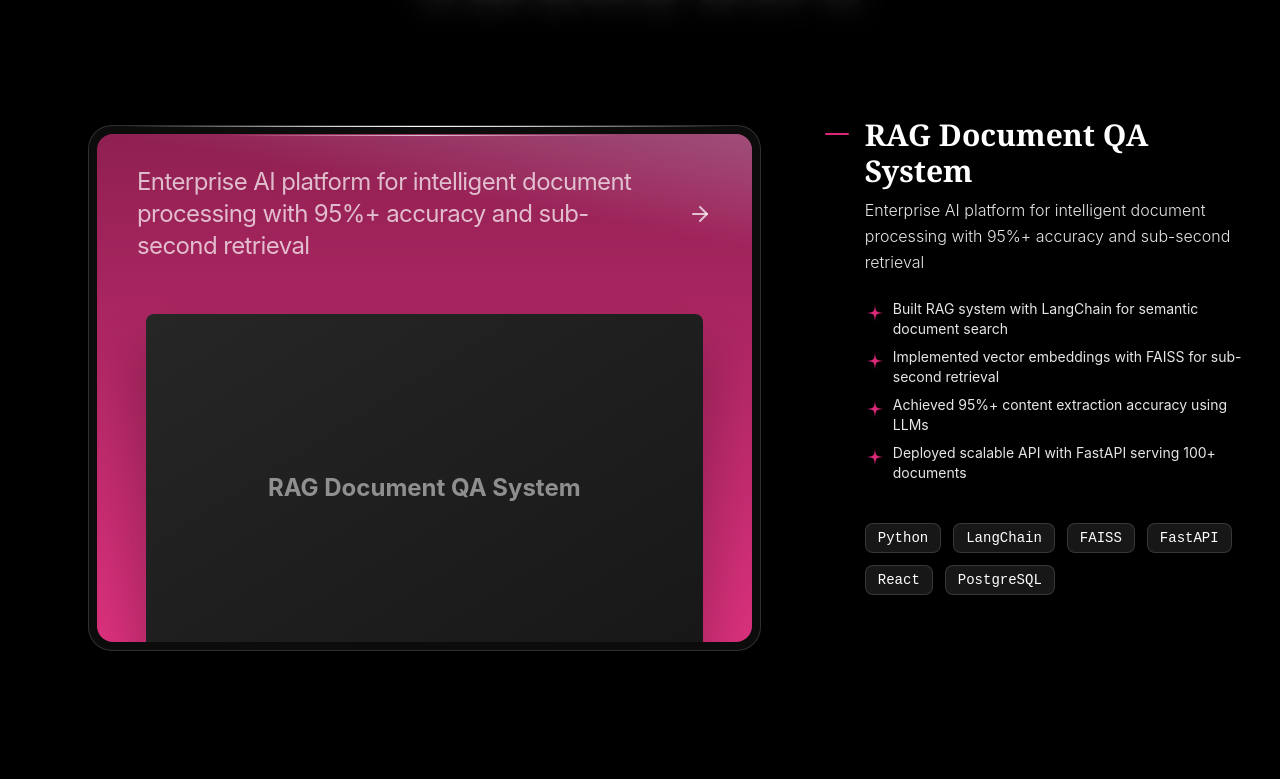
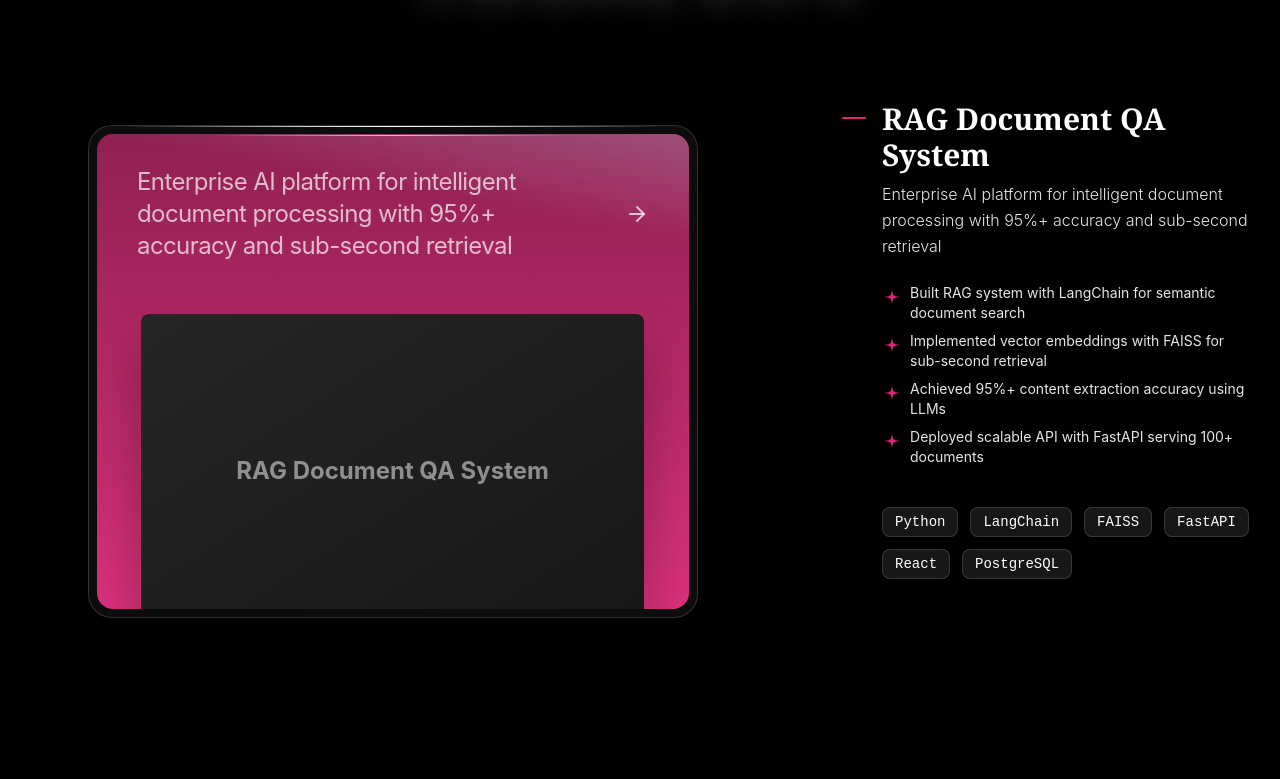
Before and after one commit to Ved0715/vedanta-profile, a Next.js app: page / in a window 1280 px wide. Shown: the part 2741-3520 px from the top of the page. Built offline with nearby package versions, Linux system fonts and the light colour scheme.

Commit message:
strct scroll reele fixed some minor changes to make.

```diff
--- a/src/app/globals.css
+++ b/src/app/globals.css
@@ -29,7 +29,6 @@ body {
   color: #fafafa;
   font-family: -apple-system, BlinkMacSystemFont, "Segoe UI", Roboto, "Helvetica Neue", Arial, sans-serif;
   line-height: 1.6;
-  overflow-x: hidden;
   font-feature-settings: "kern" 1;
   -webkit-font-smoothing: antialiased;
   -moz-osx-font-smoothing: grayscale;
--- a/src/app/page.tsx
+++ b/src/app/page.tsx
@@ -22,7 +22,7 @@ export default function HomePage() {
   }, []);
 
   return (
-    <div className="relative min-h-screen bg-neutral-950 text-white overflow-x-hidden">
+    <div className="relative min-h-screen bg-neutral-950 text-white">
       {/* Cursor follower */}
       <motion.div
         className="fixed w-4 h-4 bg-blue-500/20 rounded-full pointer-events-none z-50 mix-blend-difference"
--- a/src/components/sections/Projects.tsx
+++ b/src/components/sections/Projects.tsx
@@ -142,18 +142,19 @@ const StickyScrollReveal = () => {
   const currentProject = projects[activeProject];
 
   return (
-    <div className="relative mx-auto flex w-full" ref={containerRef}>
+    <div className="w-full lg:flex lg:gap-x-12" ref={containerRef}>
       {/* Left Side - Project Cards */}
-      <div className="mx-auto flex flex-col gap-y-6 lg:max-w-[65%] lg:gap-y-24">
+      <div className="flex flex-col gap-y-6 lg:w-[65%] lg:gap-y-[15vh] lg:pr-8">
         {projects.map((project, index) => (
           <div
             key={project.id}
             data-index={index}
-            className="project-card flex w-full flex-row transition-all duration-700 ease-out mb-10"
+            className="project-card flex w-full flex-row transition-all duration-700 ease-out"
             style={{
               opacity: visibleCards.has(index) ? 1 : 0,
               transform: visibleCards.has(index) ? 'none' : 'translateY(20px) scale(0.9)',
-              transition: 'all 0.3s cubic-bezier(0.4, 0, 0.2, 1)'
+              transition: 'all 0.3s cubic-bezier(0.4, 0, 0.2, 1)',
+              minHeight: '60vh'
             }}
           >
             <div className="flex w-full flex-col lg:mx-10 lg:w-full">
@@ -238,9 +239,9 @@ const StickyScrollReveal = () => {
       </div>
 
       {/* Right Side - Sticky Sidebar (Desktop only) */}
-      <div className="hidden py-4 lg:sticky lg:block lg:w-[35%]">
-        <div className="sticky top-40">
-          <div className="flex">
+      <div className="hidden lg:block lg:w-[35%]">
+        <div className="sticky top-28 h-fit">
+          <div className="flex w-full">
             {/* Color Indicator */}
             <div
               aria-hidden="true"
@@ -253,7 +254,7 @@ const StickyScrollReveal = () => {
             />
 
             {/* Project Details */}
-            <div className="flex flex-col items-start lg:h-[500px]">
+            <div className="flex flex-col items-start">
               <div className="flex items-center gap-3">
                 <h3 className="font-bold font-serif text-3xl text-white transition-all duration-300 ease-out">
                   {currentProject.title}
@@ -325,11 +326,11 @@ export default function Projects() {
   return (
     <section
       ref={ref}
-      className="relative w-full min-h-screen py-20 px-4 md:px-6 bg-black"
+      className="relative w-full min-h-screen py-20 bg-black"
       id="projects"
     >
-      <div className="container mx-auto max-w-7xl">
-        {/* Section Header */}
+      {/* Section Header */}
+      <div className="container mx-auto max-w-7xl px-4 md:px-6">
         <motion.div
           initial={{ opacity: 0, y: 20 }}
           animate={isInView ? { opacity: 1, y: 0 } : {}}
@@ -351,17 +352,15 @@ export default function Projects() {
             </span>
           </h2>
         </motion.div>
+      </div>
 
-        {/* Sticky Scroll Reveal Component */}
-        <motion.div
-          initial={{ opacity: 0, y: 40 }}
-          animate={isInView ? { opacity: 1, y: 0 } : {}}
-          transition={{ duration: 0.8, delay: 0.2 }}
-        >
-          <StickyScrollReveal />
-        </motion.div>
+      {/* Sticky Scroll Reveal Component */}
+      <div className="container mx-auto max-w-7xl px-4 md:px-6">
+        <StickyScrollReveal />
+      </div>
 
-        {/* See more projects link */}
+      {/* See more projects link */}
+      <div className="container mx-auto max-w-7xl px-4 md:px-6">
         <motion.a
           initial={{ opacity: 0, y: 20 }}
           animate={isInView ? { opacity: 1, y: 0 } : {}}
```
